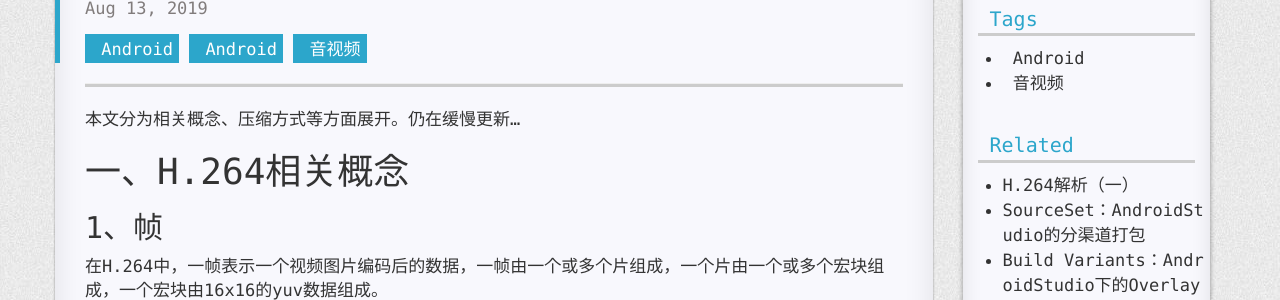
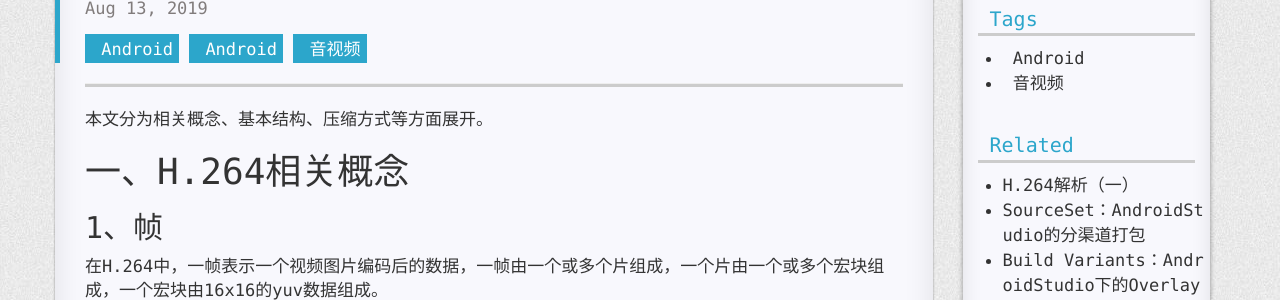
Before and after one commit to FrankdeBoers/blog, a Jekyll site: the page built from _posts/2019-08-13-H.264解析（二）.md, in a window 1280 px wide and 900 px high. Shown: the part 153-453 px from the top of the window. Built offline with Jekyll 4.4.1, drawn with Linux system fonts in a browser that asks for light colours; nearby versions of some CDN libraries; a style sheet for code colours, icons or effects is not loaded.

Commit message:
Update 2019-08-13-H.264解析（二）.md

```diff
--- a/_posts/2019-08-13-H.264解析（二）.md
+++ b/_posts/2019-08-13-H.264解析（二）.md
@@ -4,7 +4,7 @@ tags: Android 音视频
 categories: Android
 ---
 
-本文分为相关概念、压缩方式等方面展开。仍在缓慢更新...
+本文分为相关概念、基本结构、压缩方式等方面展开。
 
 # 一、H.264相关概念
 
```
